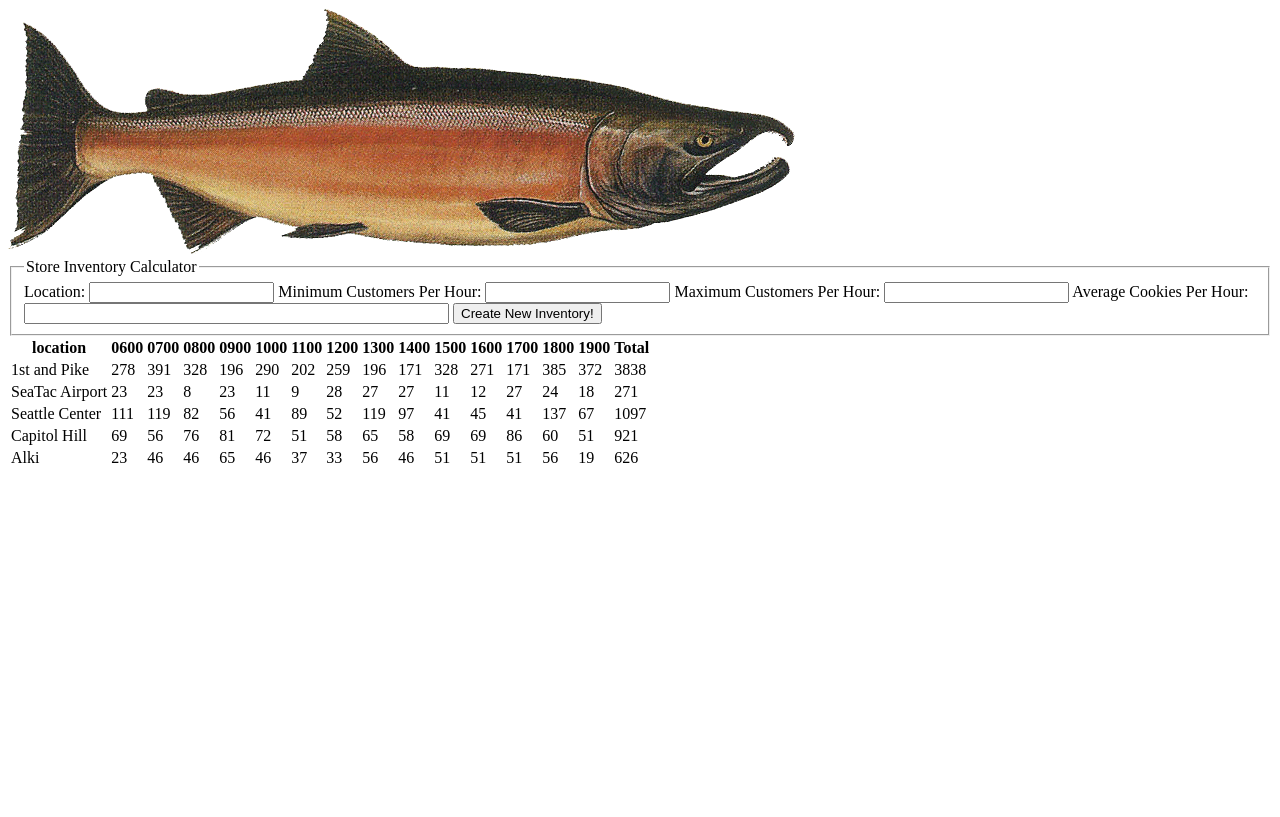
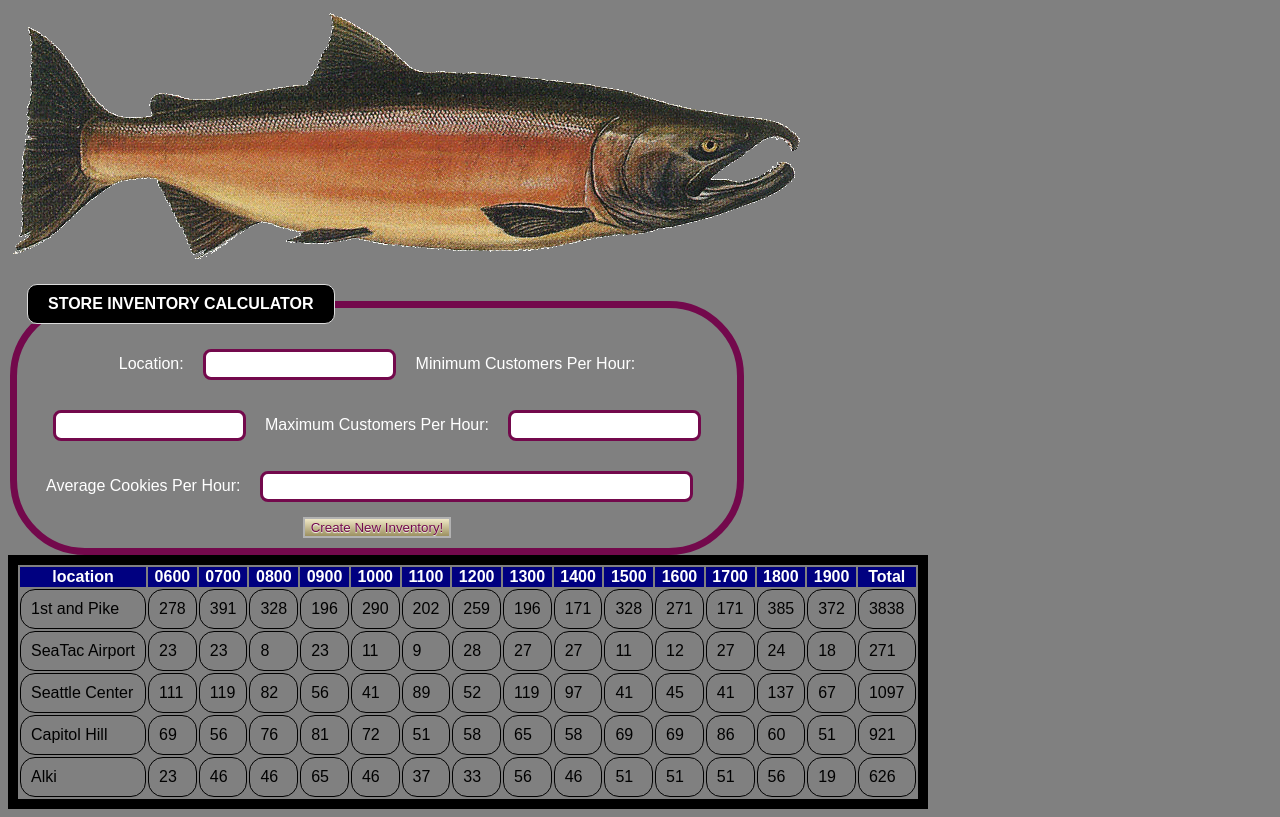
Before and after one commit to wolfssy/salmoncookies, a plain HTML site: page sales.html in a window 1280 px wide. Drawn offline with Linux system fonts and the light colour scheme.

Commit message:
Couldn't figure out CSS, got lots of help from Mark

```diff
--- a/sales.html
+++ b/sales.html
@@ -2,6 +2,7 @@
 <html>
   <head>
     <meta charset='utf-8'>
+    <link rel='stylesheet' href='style.css'>
     <title>Pat's Salmon Cookies </title>
   </head>
 
--- a/style.css
+++ b/style.css
@@ -1,5 +1,78 @@
-* {
-  font-family: 'Baloo', cursive;
+body {
+  font-family: Arial, sans-serif;
+  background-color: gray
+}
+
+h1, h2 {
+  font-size: 1.1em;
+  color: #73094c;
+}
+
+ul {
+  list-style-type: none;
+}
+
+li {
+  display: inline;
+}
+
+img {
+  vertical-align: middle;
+  padding: 5px;
+  margin-bottom: 20px;
+}
+
+input {
+  border: 3px solid #73094c;
+  border-radius: 8px;
+  padding: 5px 5px 5px 5px;
+  margin: 15px;
+  /*display: block;*/
+}
+
+label {
+  color: white;
+  /*display: block;*/
+}
+
+fieldset {
+  max-width: 700px;
+  border: 7px solid #73094c;
+  border-radius: 75px;
+  padding: 10px;
+  text-align: center;
+}
+
+legend {
+  background-color: black;
+  border: 1px solid #dcdcdc;
+  border-radius: 10px;
+  color: white;
+  padding: 10px 20px;
+  text-align: left;
+  text-transform: uppercase;
+  font-weight: bold;
+}
+
+button {
+        color: #73094c;
+        text-shadow: 0px 1px 1px #ffffff;
+        border: 2px solid #b2b2b2;
+        background-color: #73094c;
+        background: -webkit-gradient(linear, left top, left bottom, from(#F0E8C7), to(#9C9060));
+        background: -moz-linear-gradient(top, #F0E8C7, #9C9060);
+        background: -o-linear-gradient(top, #F0E8C7, #9C9060);
+        background: -ms-linear-gradient(top, #F0E8C7, #9C9060);
+}
+
+button:hover {
+        color: #73094c;
+        border: 2px solid #a4a4a4;
+        background-color: #73094c;
+        background: -webkit-gradient(linear, left top, left bottom, from(#F0E8C7), to(#9C9000));
+        background: -moz-linear-gradient(top, #F0E8C7, #9C9000);
+        background: -o-linear-gradient(top, #F0E8C7, #9C9000);
+        background: -ms-linear-gradient(top, #F0E8C7, #9C9000);
 }
 
 table {
```
